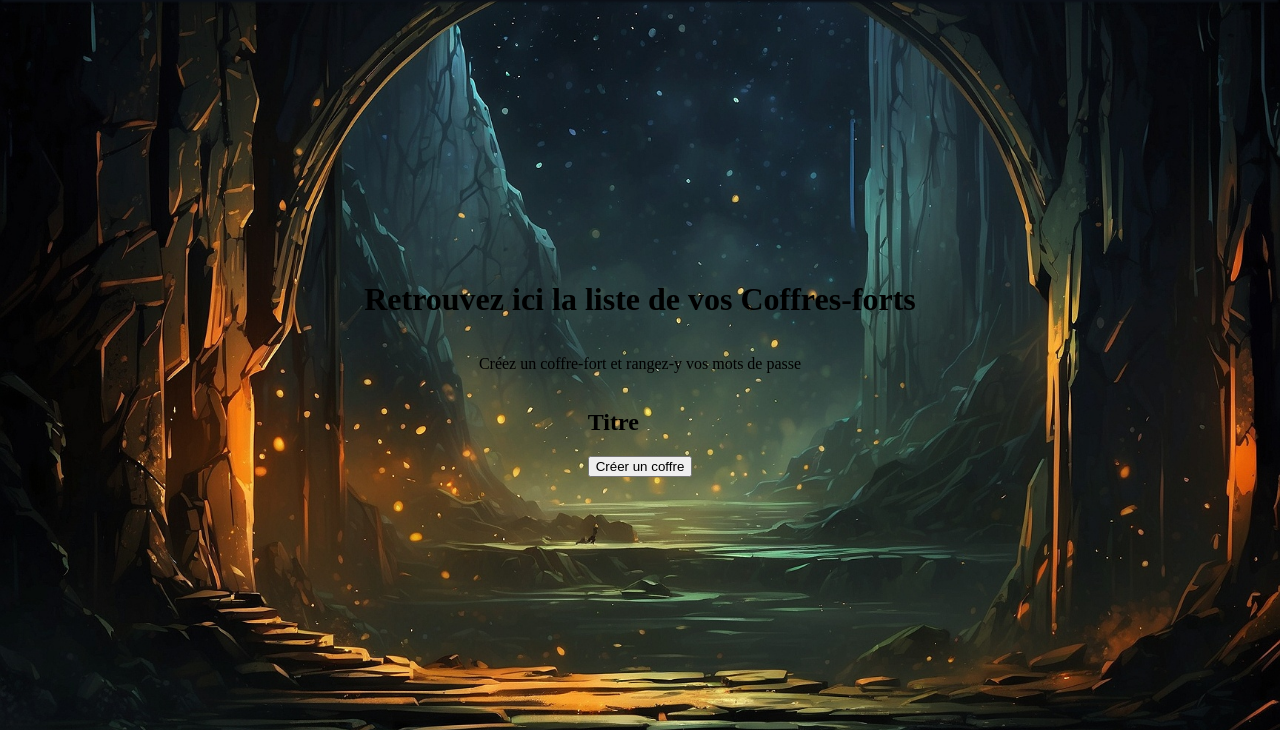
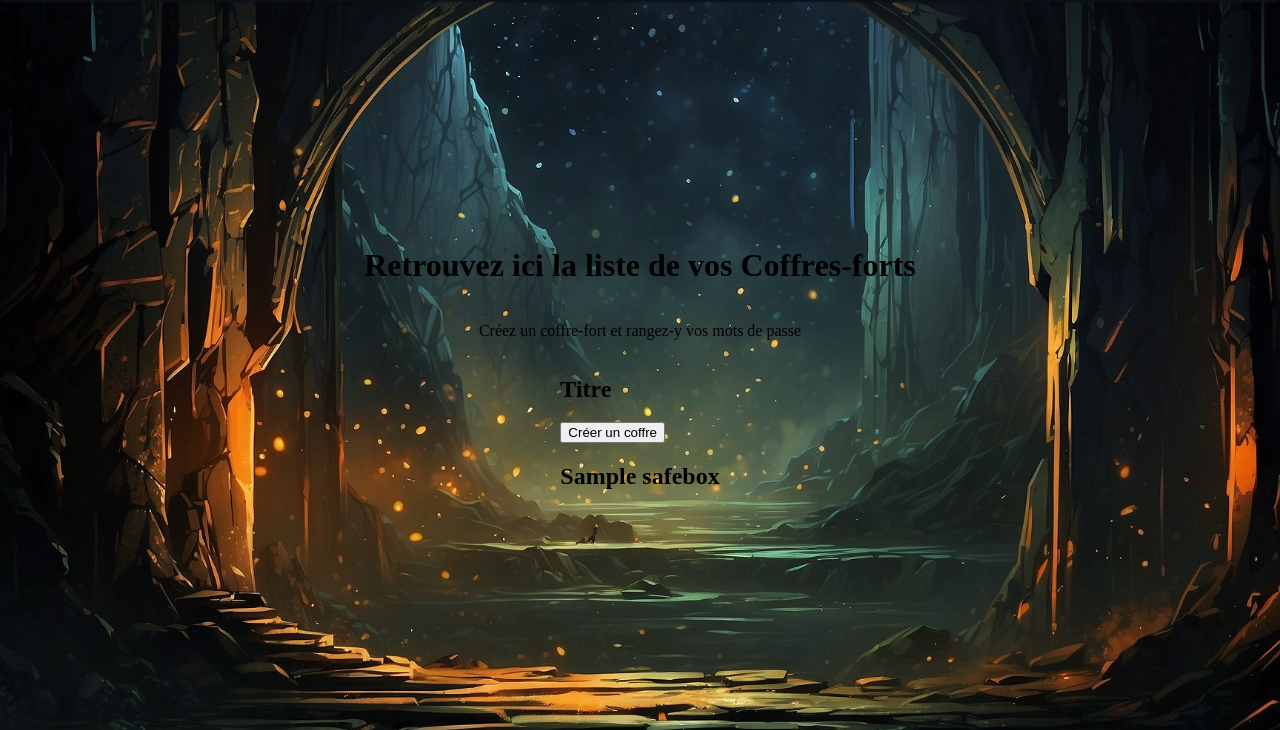
Before and after one commit to roxane-julie/b3-c3-django-breton-olejniczak, a Django app: template passwordManager/passwordApp/templates/myPasswordsManager.html in a window 1280 px wide. Shown: the part 40-770 px from the top of the page. Run offline with Django 3.2, Linux system fonts and the light colour scheme; the template is opened without the code that fills it: most values are stand-ins (such as "Sample title", 1, 10 or a date in 2020); form fields are guessed from the names that the template uses.

Commit message:
Add function to create safebox and display safebox list

```diff
--- a/passwordManager/passwordApp/forms.py
+++ b/passwordManager/passwordApp/forms.py
@@ -8,3 +8,6 @@ class SignUpForm(forms.Form):
 class LoginForm(forms.Form):
     username = forms.CharField(max_length=100, widget=forms.TextInput(attrs={'placeholder': 'JavascriptLover'}))
     password = forms.CharField(widget=forms.PasswordInput(attrs={'placeholder': 'monpassword'}))
+
+class CreateNewSafeBox(forms.Form):
+    name = forms.CharField(label='Nom du coffre', max_length=100)
--- a/passwordManager/passwordApp/models.py
+++ b/passwordManager/passwordApp/models.py
@@ -4,7 +4,6 @@ import bcrypt
 
 # Create your models here.
 class PassWordManagerDataModel(models.Model):
-    userName = models.CharField(max_length=100)
     websiteName = models.CharField(max_length=100)
     websiteUrl = models.URLField(blank=True, default='')
     password = models.CharField(max_length=100)
--- a/passwordManager/passwordApp/templates/myPasswordsManager.html
+++ b/passwordManager/passwordApp/templates/myPasswordsManager.html
@@ -14,9 +14,34 @@
     <div class="card-container">
         <div class="card">
             <h2 class="card-title">Titre</h2>
-            <button class="add-password-button">Créer un coffre</button>
+            <div id="create-safebox-form-container" style="display: none;" >
+                <form id="create-safebox-form" method="post">
+                    {% csrf_token %}
+                    {{ form.name.label_tag }}<br>
+                    {{ form.name }}
+                    <input type="submit" value="Créer">
+                </form>
+            </div>
+            <button class="add-safebox-button">Créer un coffre</button>
+        </div>
+        <div class="safebox-container">
+            {% if safeboxes %}
+                {% for safebox in safeboxes %}
+                    <div class="safebox">
+                        <h2>{{ safebox.name }}</h2>
+                        <!-- Ajoutez plus d'informations sur le coffre-fort ici -->
+                    </div>
+                {% endfor %}
+            {% else %}
+                <p>Aucun coffre fort existant</p>
+            {% endif %}
         </div>
         <!-- Ajoutez plus de cartes ici -->
     </div>
+    <script>
+        document.querySelector('.add-safebox-button').addEventListener('click', function() {
+        document.getElementById('create-safebox-form-container').style.display = 'block';
+});
+    </script>
 </body>
 </html>
```
Also changed, not shown: passwordManager/passwordApp/views.py (+36 -1 lines), passwordManager/db.sqlite3.
